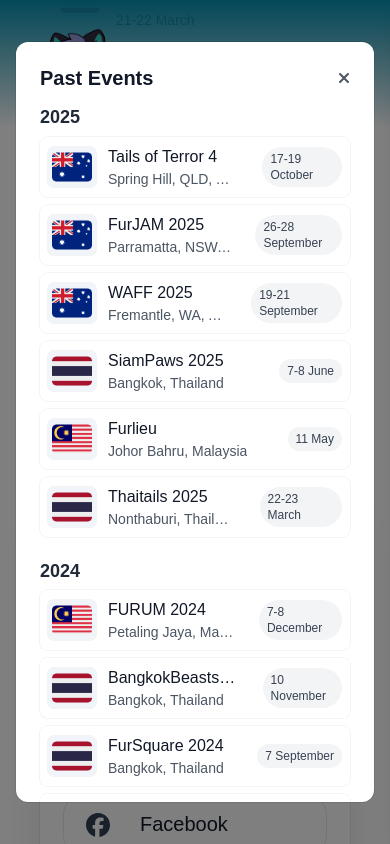
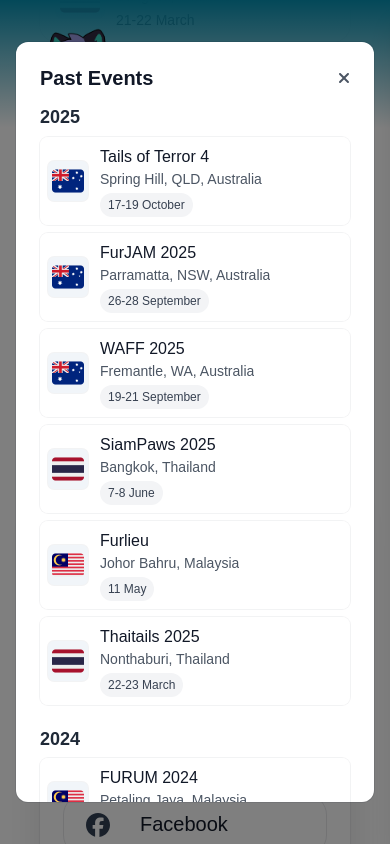
Before and after one commit to PemapolS/flowdy-site, a Next.js app: page / in a window 390 px wide. Both pictures are taken after a click on the button "View Past Events". Shown: the part 1959-2803 px from the top of the page. Built offline with nearby package versions, Linux system fonts and the light colour scheme; a web font is replaced by a local one.

Commit message:
hotfix: mobile past list clash

```diff
--- a/src/sections/Events.jsx
+++ b/src/sections/Events.jsx
@@ -220,7 +220,7 @@ const Events = () => {
                           >
                             <div className="flex items-center gap-3 min-w-0">
                               {ev.imgURL ? (
-                                <div className="w-12 h-10 flex-shrink-0 rounded-md overflow-hidden bg-slate-100 dark:bg-slate-700 ring-1 ring-slate-900/5 dark:ring-0">
+                                <div className="w-10 h-10 flex-shrink-0 rounded-md overflow-hidden bg-slate-100 dark:bg-slate-700 ring-1 ring-slate-900/5 dark:ring-0">
                                   <img src={ev.imgURL.src} alt={ev.label} className="w-full h-full p-1 object-cover" />
                                 </div>
                               ) : (
@@ -232,11 +232,19 @@ const Events = () => {
                               <div className="min-w-0">
                                 <div className="font-ibm font-medium text-gray-900 dark:text-white truncate">{ev.label}</div>
                                 <div className="font-ibm text-sm text-gray-600 dark:text-gray-300 truncate">{ev.location}</div>
+
+                                {/* show date below location on small screens */}
+                                <div className="font-ibm text-sm text-gray-600 dark:text-gray-300 mt-1 md:hidden">
+                                  <span className="inline-block px-2 py-1 text-xs font-ibm font-medium rounded-full bg-gray-100 dark:bg-slate-700 text-gray-700 dark:text-white">
+                                    {ev.date}
+                                  </span>
+                                </div>
                               </div>
                             </div>
 
+                            {/* keep date badge on medium+ screens */}
                             <div className="ml-3 flex items-center">
-                              <span className="inline-block px-2 py-1 text-xs font-ibm font-medium rounded-full bg-gray-100 dark:bg-slate-700 text-gray-700 dark:text-white">
+                              <span className="hidden md:inline-block px-2 py-1 text-xs font-ibm font-medium rounded-full bg-gray-100 dark:bg-slate-700 text-gray-700 dark:text-white">
                                 {ev.date}
                               </span>
                             </div>
```
